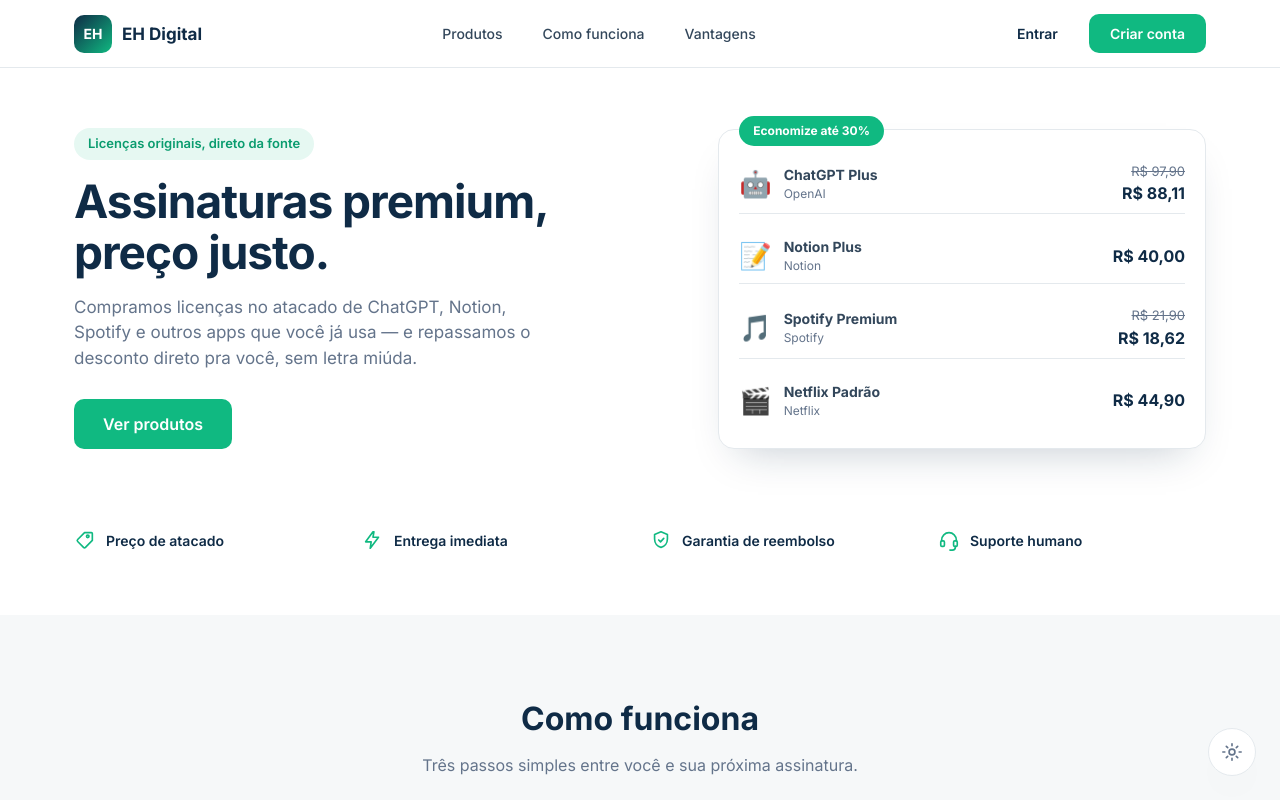
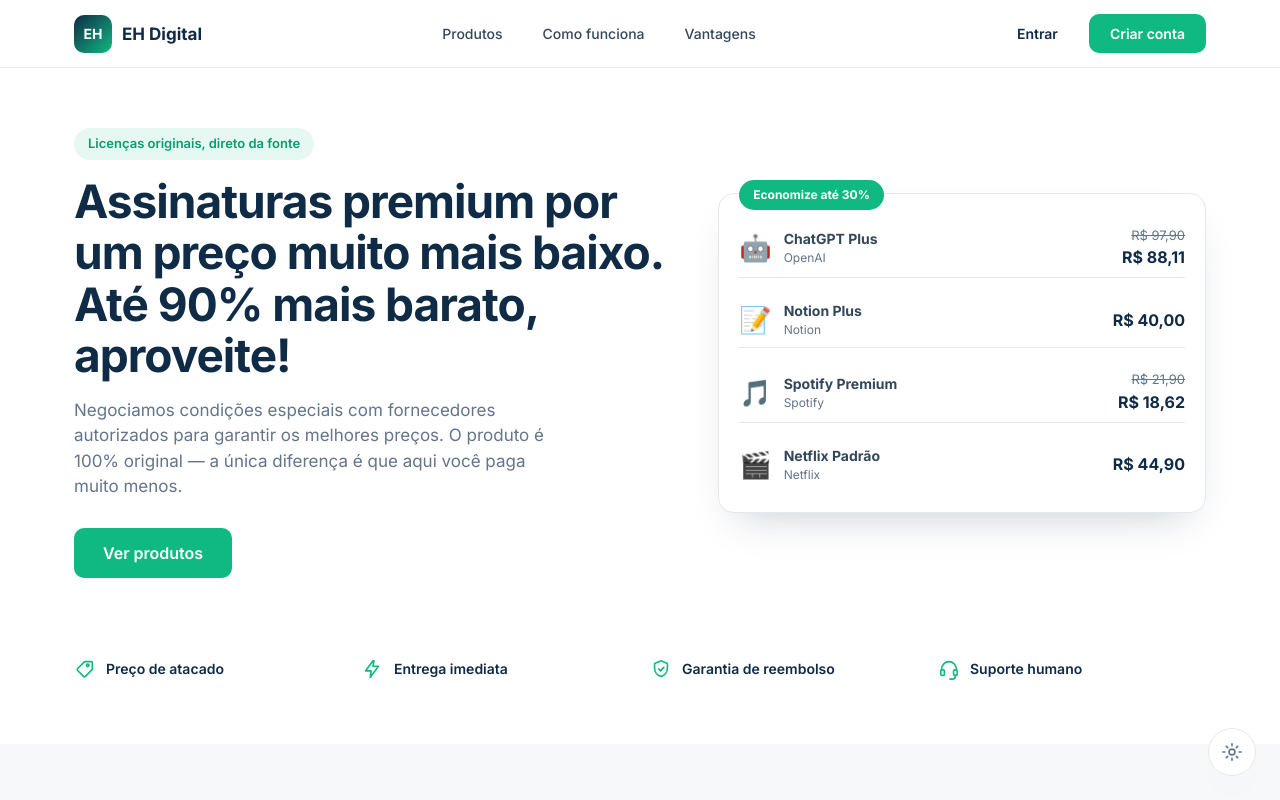
Before and after one commit to eduardohrfpt/minha-loja, a React (Vite) app: page / in a window 1280 px wide. Shown: the top 800 px of the page. Built offline with nearby package versions, Linux system fonts and the light colour scheme.

Commit message:
Atualiza titulo e subtitulo do Hero

```diff
--- a/src/components/Hero.jsx
+++ b/src/components/Hero.jsx
@@ -5,10 +5,10 @@
     <section id="topo" className="hero">
       <div className="hero-texto">
         <span className="etiqueta-eyebrow">Licenças originais, direto da fonte</span>
-        <h1>Assinaturas premium, preço justo.</h1>
+        <h1>Assinaturas premium por um preço muito mais baixo. Até 90% mais barato, aproveite!</h1>
         <p className="hero-subtitulo">
-          Compramos licenças no atacado de ChatGPT, Notion, Spotify e outros apps que você já usa —
-          e repassamos o desconto direto pra você, sem letra miúda.
+          Negociamos condições especiais com fornecedores autorizados para garantir os melhores
+          preços. O produto é 100% original — a única diferença é que aqui você paga muito menos.
         </p>
         <div className="hero-acoes">
           <button className="botao-primario botao-grande" onClick={() => rolarPara('produtos')}>
```
